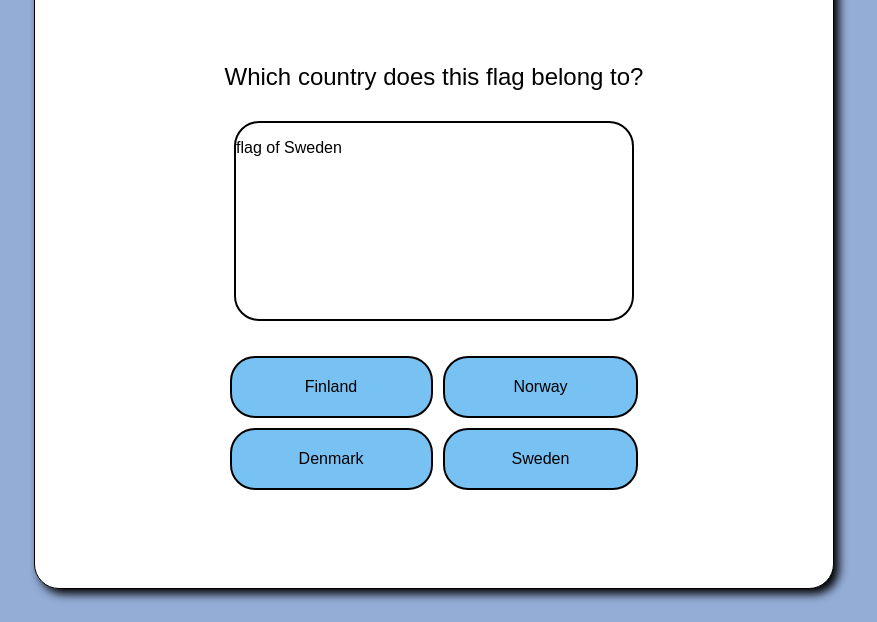
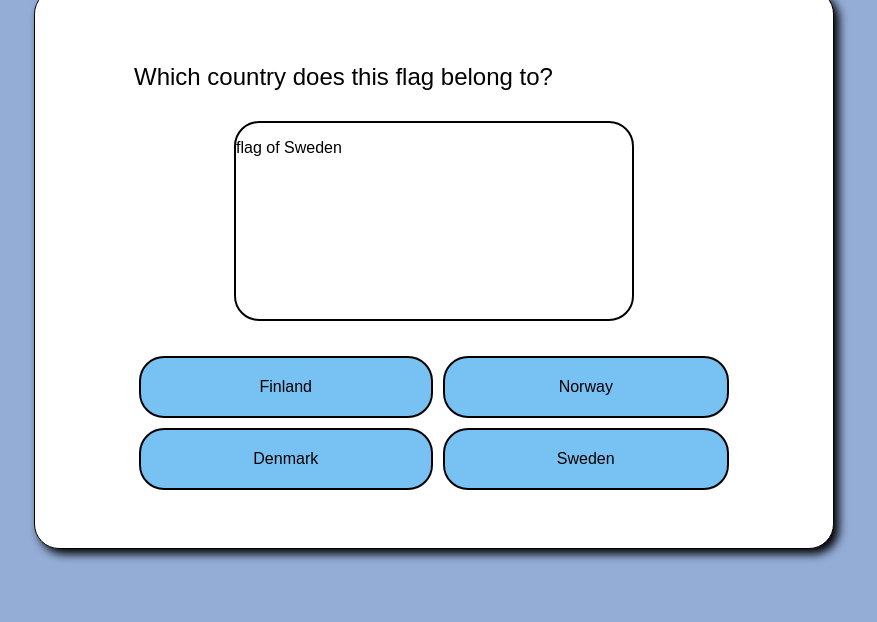
Before and after one commit to Tossan99/flag-quiz, a plain HTML site: page index.html in a window 1280 px wide. Both pictures are taken after a click on the button "Start!". Shown: the part 178-800 px from the top of the page, without its empty margins (206-1083 px from the left). Drawn offline with Linux system fonts and the light colour scheme; a web font is replaced by a local one.

Commit message:
Change the scaling and size of the answer buttons, main container and flag container

```diff
--- a/assets/css/style.css
+++ b/assets/css/style.css
@@ -38,9 +38,10 @@ body {
 
 /* Main box with most content */
 .container {
-    width: 800px;
-    height: 80vh;
-    max-width: 80%;
+    width: 80vw;
+    height: 70vh;
+    min-height: 400px;
+    max-width: 800px;
     background-color: white;
     border-radius: 25px;
     display: flex;
@@ -56,6 +57,7 @@ body {
     height: 25vh;
     width: 60vw;
     max-width: 400px;
+    min-height: 200px;
     border-radius: 25px;
     border: 2px solid black;
     margin: 30px auto;
@@ -71,7 +73,10 @@ body {
 
 .btn-layout {
     display: grid;
-    grid-template-columns: repeat(2, auto)
+    grid-template-columns: repeat(2, auto);
+    width: 60vw;
+    max-width: 600px;
+    margin: 0 auto;
 }
 
 /*Buttons*/
```
